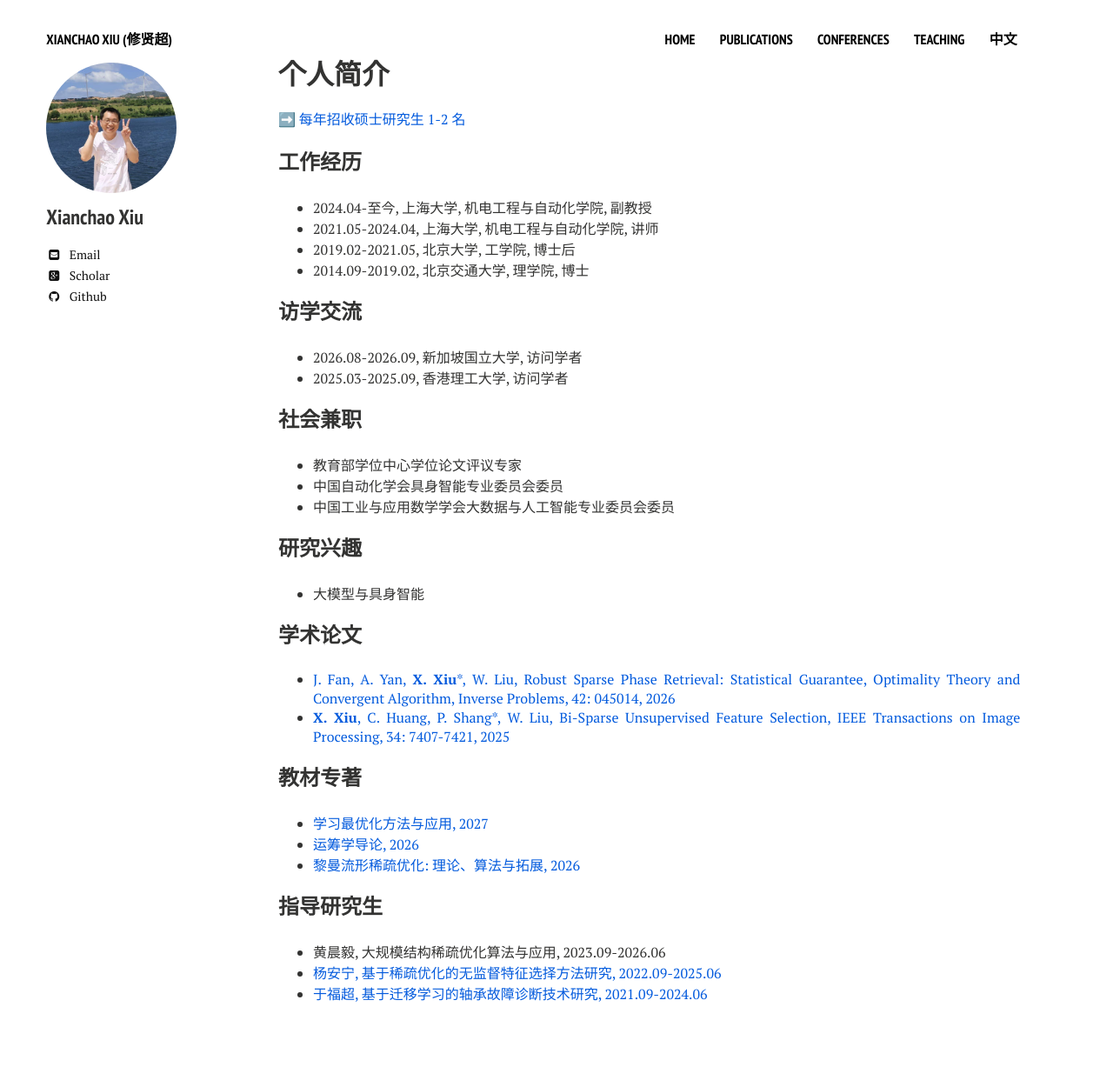
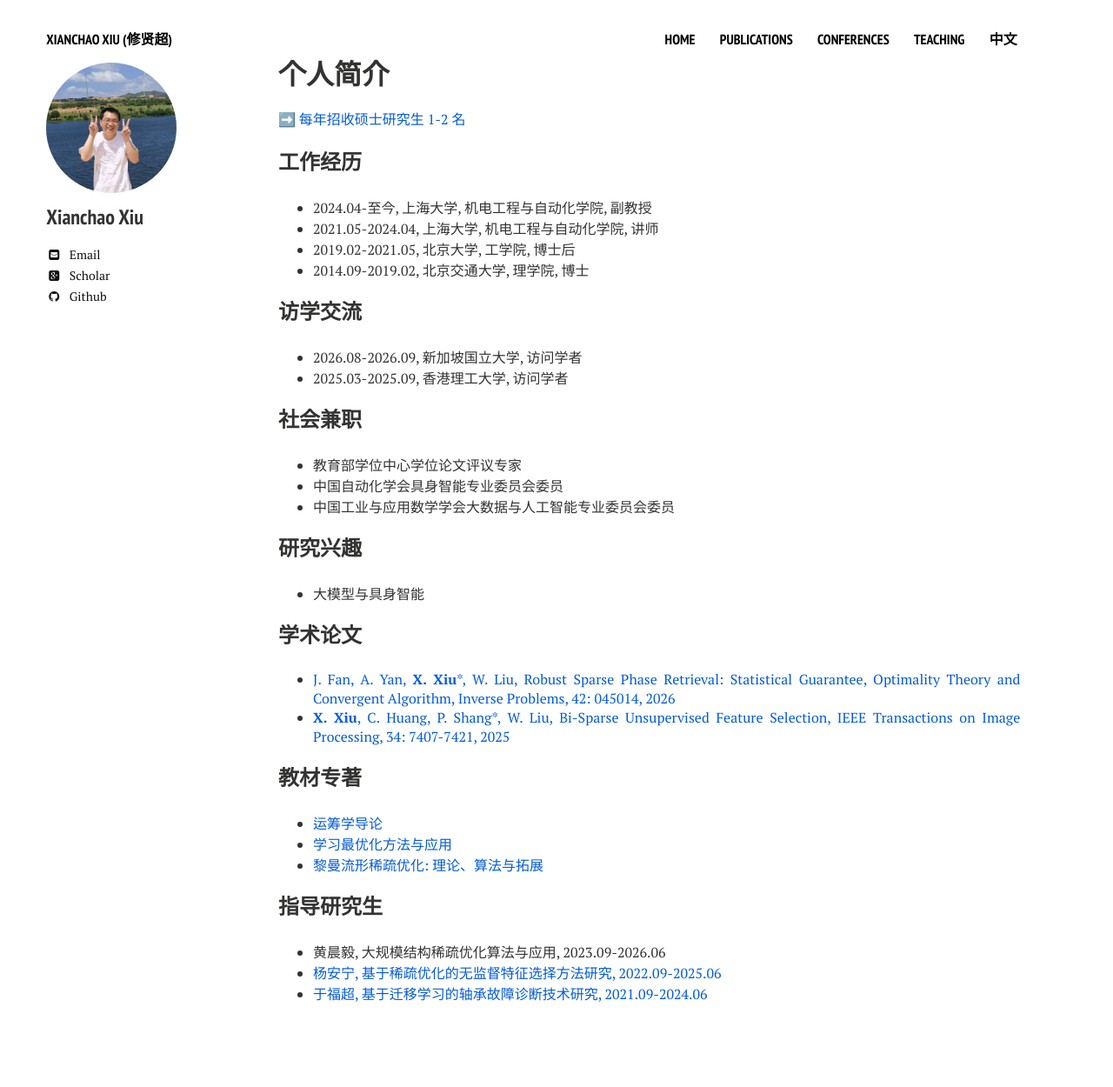
Before and after one commit to xianchaoxiu/xianchaoxiu.github.io, a Jekyll site: the page built from chinese/index.md, in a window 1280 px wide. Shown: the whole page at 87% size. Built offline with Jekyll 4.4.1, drawn with Linux system fonts in a browser that asks for light colours; nearby versions of some CDN libraries.

Commit message:
Update index.md

```diff
--- a/chinese/index.md
+++ b/chinese/index.md
@@ -37,9 +37,9 @@ share: false
 
 
 ### 教材专著
-* <a href="https://xianchaoxiu.github.io/chinese/books/L2O/" class="textlink" target="_blank"> 学习最优化方法与应用, 2027 </a> <br>
-* <a href="https://xianchaoxiu.github.io/chinese/books/OPT/" class="textlink" target="_blank"> 运筹学导论, 2026 </a> <br>
-* <a href="https://xianchaoxiu.github.io/chinese/books/OR/" class="textlink" target="_blank"> 黎曼流形稀疏优化: 理论、算法与拓展, 2026 </a> <br>
+* <a href="https://xianchaoxiu.github.io/chinese/books/OPT/" class="textlink" target="_blank"> 运筹学导论 </a> <br>
+* <a href="https://xianchaoxiu.github.io/chinese/books/L2O/" class="textlink" target="_blank"> 学习最优化方法与应用 </a> <br>
+* <a href="https://xianchaoxiu.github.io/chinese/books/OR/" class="textlink" target="_blank"> 黎曼流形稀疏优化: 理论、算法与拓展 </a> <br>
 
 
 ### 指导研究生
```
